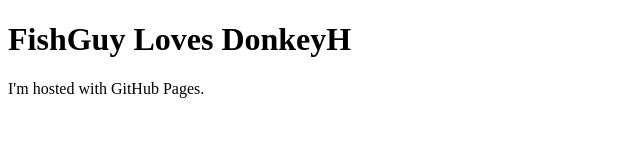
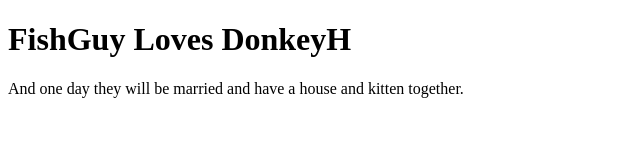
Before and after one commit to hhuynh48/hhuynh48.github.io, a plain HTML site: page index.html in a window 1280 px wide. Shown: the whole page, without its empty margins (0-640 px from the left). Drawn offline with Linux system fonts and the light colour scheme.

Commit message:
Update index.html

```diff
--- a/index.html
+++ b/index.html
@@ -2,6 +2,6 @@
 <html>
 <body>
 <h1>FishGuy Loves DonkeyH</h1>
-<p>I'm hosted with GitHub Pages.</p>
+<p>And one day they will be married and have a house and kitten together.</p>
 </body>
 </html>
```
